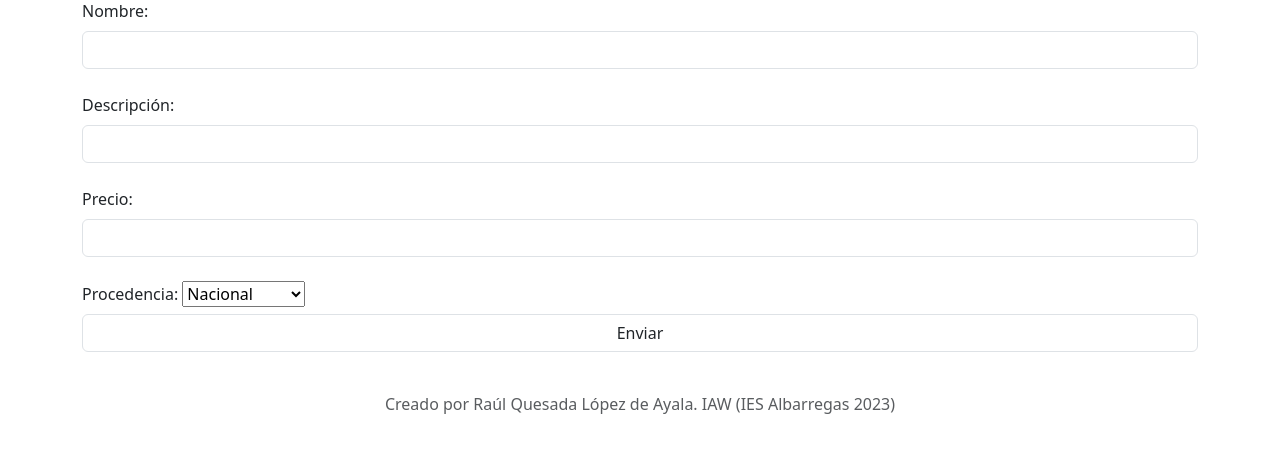
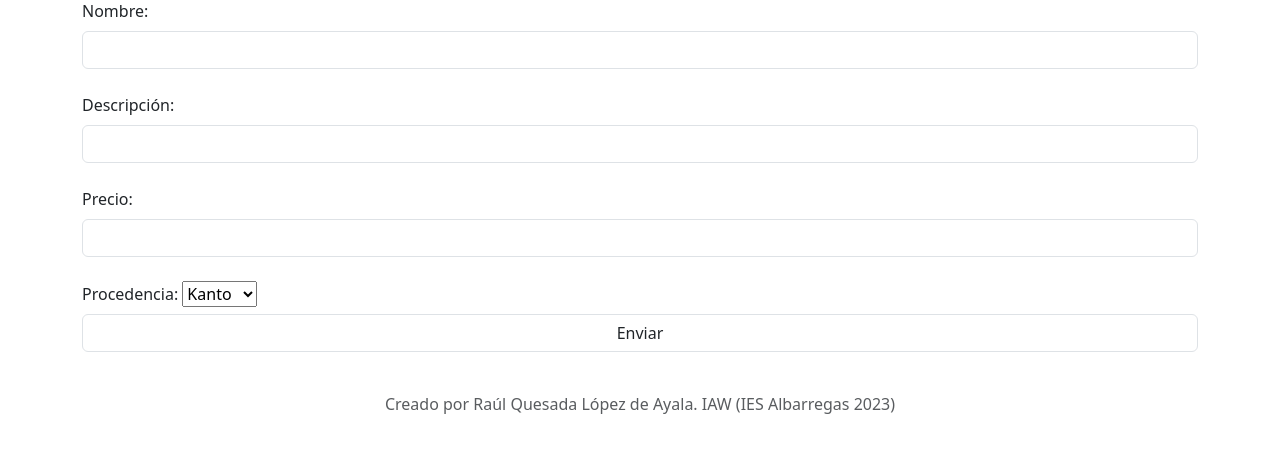
Before and after one commit to raulqlda/pagina-web, a PHP site: template Tienda Pokemon/views/addProduct.php in a window 1280 px wide. Shown: the part 146-617 px from the top of the page. Run offline with PHP 8.4, Linux system fonts and the light colour scheme; the template is opened without the code that fills it, so the values that code supplies are empty.

Commit message:
Add files via upload

```diff
--- a/Tienda Pokemon/views/addProduct.php
+++ b/Tienda Pokemon/views/addProduct.php
@@ -40,8 +40,15 @@
         <div class="form-group">
             <label class="form-label" for="procedencia">Procedencia:</label>
             <select name="procedencia">
-                <option value="1" selected="selected">Nacional</option>
-                <option value="2" >Internacional</option>
+                <option value="1" selected="selected">Kanto</option>
+                <option value="2" >Johto</option>
+                <option value="3" >Hoenn</option>
+                <option value="4" >Sinnoh</option>
+                <option value="5" >Teselia</option>
+                <option value="6" >Kalos</option>
+                <option value="7" >Alola</option>
+                <option value="8" >Galar</option>
+                <option value="9" >Paldea</option>
         </select>
         </div>
         <?php
```
